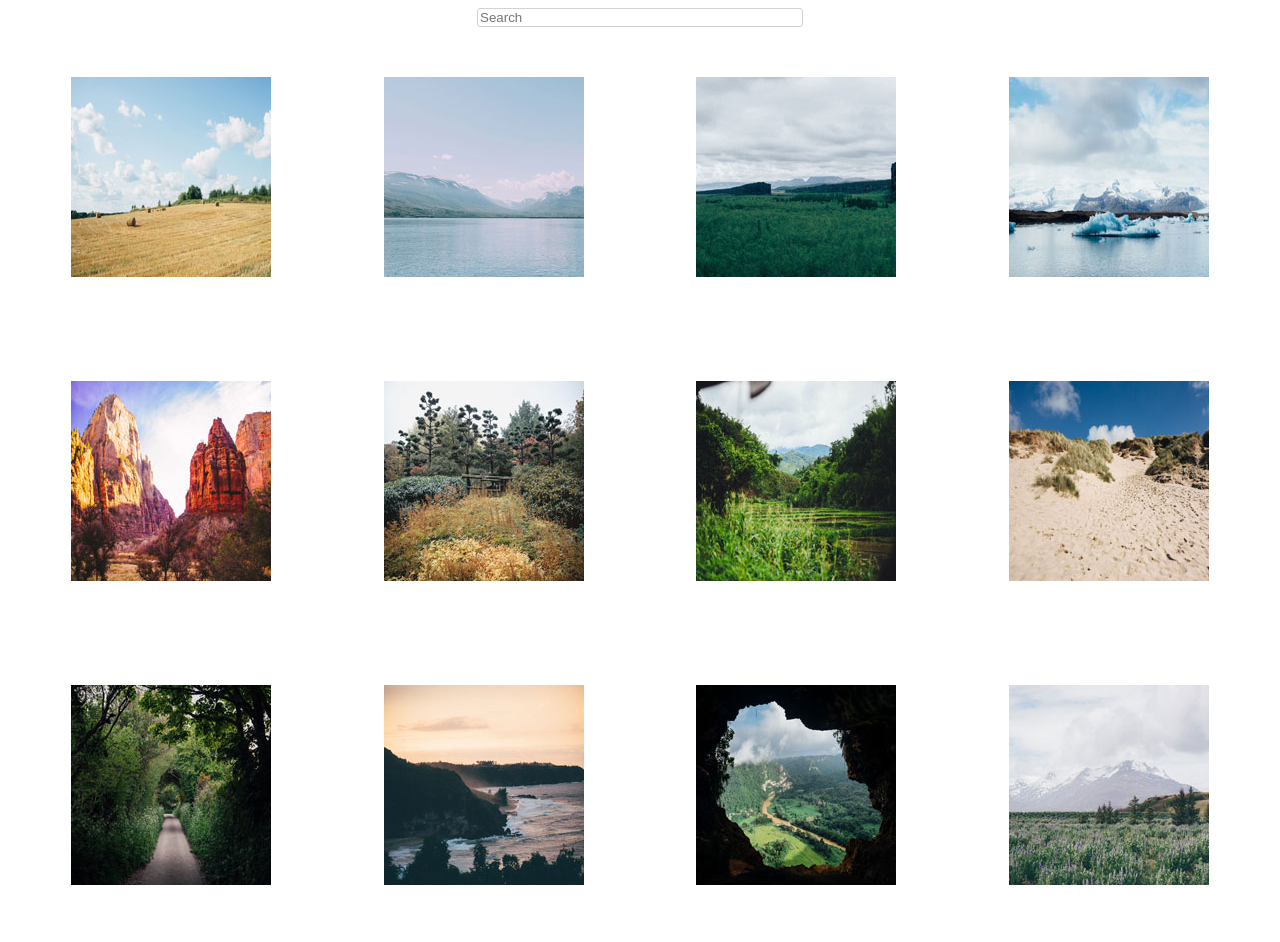
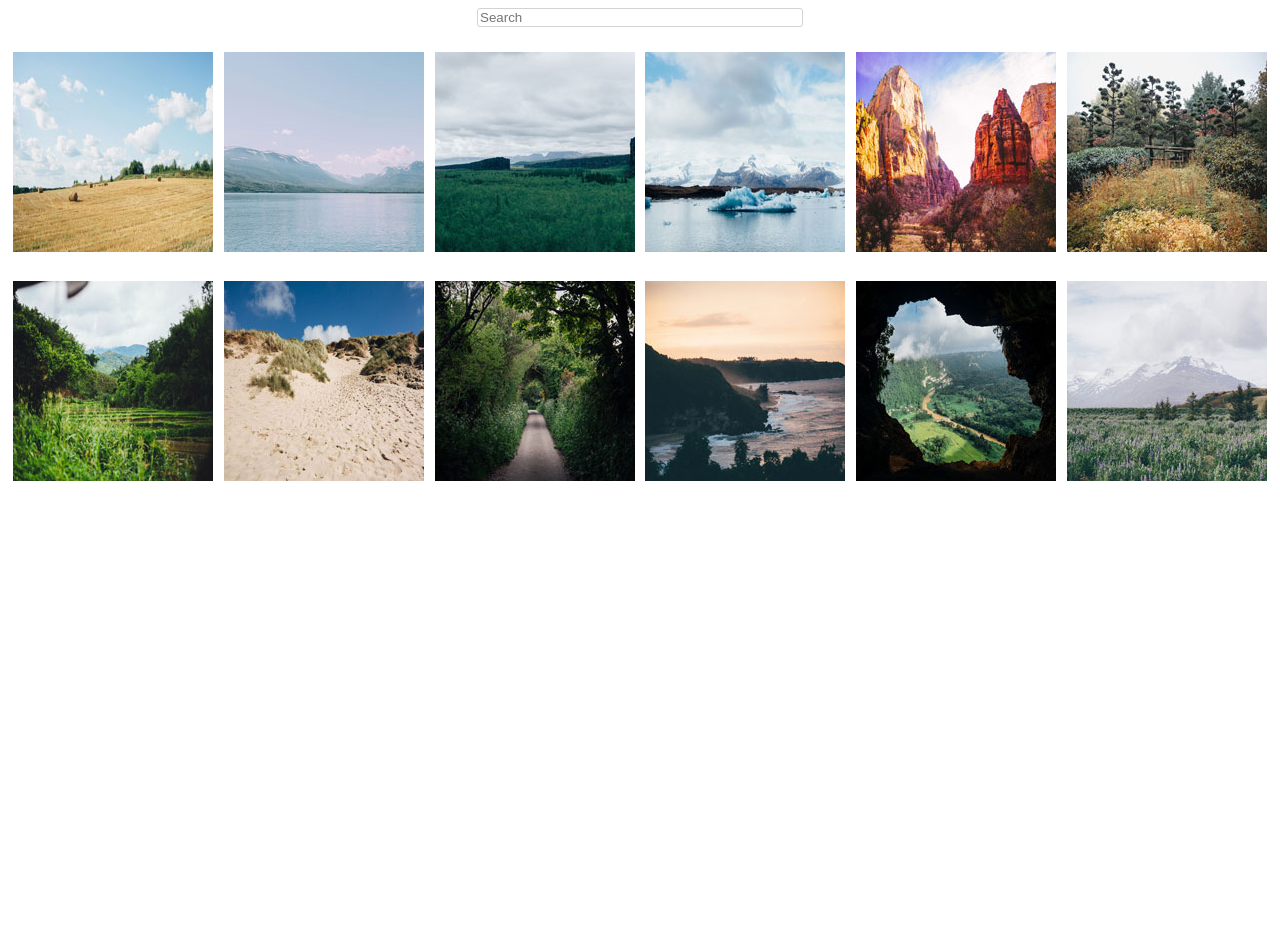
Before and after one commit to bfly2001/Interactive_Photo_Gallery, a plain HTML site: page index.html in a window 1280 px wide. After the commit the page ends 800 px from the top, so only its background shows below. Drawn offline with nearby package versions, Linux system fonts and the light colour scheme.

Commit message:
updated js search script and photo margins

```diff
--- a/css/styles.css
+++ b/css/styles.css
@@ -1,6 +1,7 @@
 form {
   display: flex;
   justify-content: center;
+  margin-bottom: 25px;
 }
 
 input {
@@ -19,6 +20,7 @@ input {
   justify-content: space-evenly;
 }
 
-img {
-  margin: 50px;
+a {
+  margin: auto;
+  margin-bottom: 25px;
 }
--- a/index.html
+++ b/index.html
@@ -6,7 +6,7 @@
   <link rel="stylesheet" href="css/styles.css">
   <link rel="stylesheet" href="https://cdnjs.cloudflare.com/ajax/libs/lightbox2/2.10.0/js/lightbox-plus-jquery.min.js">
   <link rel="stylesheet" href="https://cdnjs.cloudflare.com/ajax/libs/lightbox2/2.10.0/css/lightbox.min.css">
-  <link rel="stylesheet" href="js/scripts.js"
+  <link rel="stylesheet" href="js/scripts.js">
 </head>
   <body>
     <div class="wrapper">
@@ -14,18 +14,18 @@
         <input type="text" id="photosearch" name="photosearch" placeholder="Search">
       </form>
         <div class="inner-wrapper">
-            <a href="photos/01.jpg" id="gallery" data-lightbox="gallery" data-title="I love hay bales. Took this snap on a drive through the countryside past some straw fields."><img class="example-image" src="photos/thumbnails/01.jpg" alt="image-1"></a>
-            <a href="photos/02.jpg" id="gallery" data-lightbox="gallery" data-title="The lake was so calm today. We had a great view of the snow on the mountains from here."><img src="photos/thumbnails/02.jpg" alt="image-2"></a>
-            <a href="photos/03.jpg" id="gallery" data-lightbox="gallery" data-title="I hiked to the top of the mountain and got this picture of the canyon and trees below."><img src="photos/thumbnails/03.jpg" alt="image-3"></a>
-            <a href="photos/04.jpg" id="gallery" data-lightbox="gallery" data-title="It was amazing to see an iceberg up close, it was so cold but didn’t snow today."><img src="photos/thumbnails/04.jpg" alt="image-4"></a>
-            <a href="photos/05.jpg" id="gallery" data-lightbox="gallery" data-title="The red cliffs were beautiful. It was really hot in the desert but we did a lot of walking through the canyons."><img src="photos/thumbnails/05.jpg" alt="image-5"></a>
-            <a href="photos/06.jpg" id="gallery" data-lightbox="gallery" data-title="Fall is coming, I love when the leaves on the trees start to change color."><img src="photos/thumbnails/06.jpg" alt="image-6"></a>
-            <a href="photos/07.jpg" id="gallery" data-lightbox="gallery" data-title="I drove past this plantation yesterday, everything is so green!"><img src="photos/thumbnails/07.jpg" alt="image-7"></a>
-            <a href="photos/08.jpg" id="gallery" data-lightbox="gallery" data-title="My summer vacation to the Oregon Coast. I love the sandy dunes!"><img src="photos/thumbnails/08.jpg" alt="image-8"></a>
-            <a href="photos/09.jpg" id="gallery" data-lightbox="gallery" data-title="We enjoyed a quiet stroll down this countryside lane."><img src="photos/thumbnails/09.jpg" alt="image-9"></a>
-            <a href="photos/10.jpg" id="gallery" data-lightbox="gallery" data-title="Sunset at the coast! The sky turned a lovely shade of orange."><img src="photos/thumbnails/10.jpg" alt="image-10"></a>
-            <a href="photos/11.jpg" id="gallery" data-lightbox="gallery" data-title="I did a tour of a cave today and the view of the landscape below was breathtaking."><img src="photos/thumbnails/11.jpg" alt="image-11"></a>
-            <a href="photos/12.jpg" id="gallery" data-lightbox="gallery" data-title="I walked through this meadow of bluebells and got a good view of the snow on the mountain before the fog came in."><img src="photos/thumbnails/12.jpg" alt="image-12"></a>
+            <a href="photos/01.jpg" data-lightbox="gallery" data-title="I love hay bales. Took this snap on a drive through the countryside past some straw fields."><img class="example-image" src="photos/thumbnails/01.jpg" alt="image-1"></a>
+            <a href="photos/02.jpg" data-lightbox="gallery" data-title="The lake was so calm today. We had a great view of the snow on the mountains from here."><img src="photos/thumbnails/02.jpg" alt="image-2"></a>
+            <a href="photos/03.jpg" data-lightbox="gallery" data-title="I hiked to the top of the mountain and got this picture of the canyon and trees below."><img src="photos/thumbnails/03.jpg" alt="image-3"></a>
+            <a href="photos/04.jpg" data-lightbox="gallery" data-title="It was amazing to see an iceberg up close, it was so cold but didn’t snow today."><img src="photos/thumbnails/04.jpg" alt="image-4"></a>
+            <a href="photos/05.jpg" data-lightbox="gallery" data-title="The red cliffs were beautiful. It was really hot in the desert but we did a lot of walking through the canyons."><img src="photos/thumbnails/05.jpg" alt="image-5"></a>
+            <a href="photos/06.jpg" data-lightbox="gallery" data-title="Fall is coming, I love when the leaves on the trees start to change color."><img src="photos/thumbnails/06.jpg" alt="image-6"></a>
+            <a href="photos/07.jpg" data-lightbox="gallery" data-title="I drove past this plantation yesterday, everything is so green!"><img src="photos/thumbnails/07.jpg" alt="image-7"></a>
+            <a href="photos/08.jpg" data-lightbox="gallery" data-title="My summer vacation to the Oregon Coast. I love the sandy dunes!"><img src="photos/thumbnails/08.jpg" alt="image-8"></a>
+            <a href="photos/09.jpg" data-lightbox="gallery" data-title="We enjoyed a quiet stroll down this countryside lane."><img src="photos/thumbnails/09.jpg" alt="image-9"></a>
+            <a href="photos/10.jpg" data-lightbox="gallery" data-title="Sunset at the coast! The sky turned a lovely shade of orange."><img src="photos/thumbnails/10.jpg" alt="image-10"></a>
+            <a href="photos/11.jpg" data-lightbox="gallery" data-title="I did a tour of a cave today and the view of the landscape below was breathtaking."><img src="photos/thumbnails/11.jpg" alt="image-11"></a>
+            <a href="photos/12.jpg" data-lightbox="gallery" data-title="I walked through this meadow of bluebells and got a good view of the snow on the mountain before the fog came in."><img src="photos/thumbnails/12.jpg" alt="image-12"></a>
         </div>
     </div>
     <script src="https://cdnjs.cloudflare.com/ajax/libs/lightbox2/2.10.0/js/lightbox-plus-jquery.min.js"></script>
@@ -45,11 +45,13 @@
       var str = a_tags[i].getAttribute('data-title').toLocaleLowerCase();
       var n = str.includes(x.value);
 
-        if (n = true) {
+        if (n == true) {
           console.log(a_tags[i]);
+          a_tags[i].style.display = "flex";
         }
         else {
-          console.log(a_tags[i]);
+          console.log('test');
+          a_tags[i].style.display = "none";
         }
     }
   }
```
Also changed, not shown: 1 other file.
